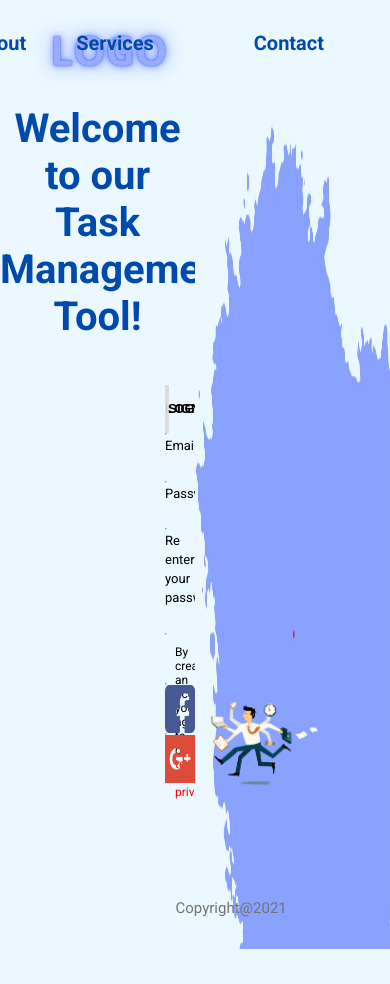
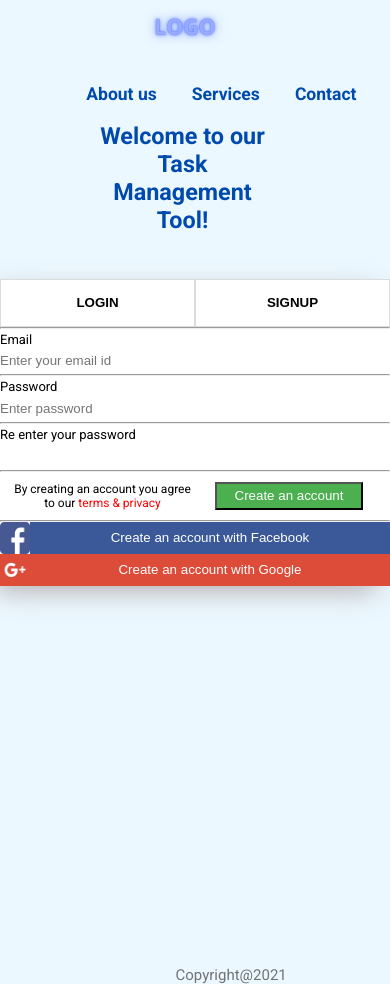
Before and after one commit to Poulami807/Task_Management_Landing_Website, a plain HTML site: page index.html in a window 390 px wide. Shown: the top 984 px of the page. Before the commit the page ends 949 px from the top, so only its background shows below. Drawn offline with Linux system fonts and the light colour scheme.

Commit message:
second commit

```diff
--- a/index.html
+++ b/index.html
@@ -13,7 +13,7 @@
 <body>
     <header>
         <div class="nav__brand">
-            <img src="./assets/logo.png" alt="logo image" class="logo__image" width="220px" height="auto">
+            <img src="./assets/logo.png" alt="logo image" class="logo__image" width="240px" height="auto">
         </div>
         <div class="navbar">
              <nav>
@@ -61,14 +61,13 @@
                          <button type="button" class="create__acc__button">Create an account</button>
                      </div>
                      <hr>
-                     <div class="facebook block" >
+                     <div class="facebook block" style="height: 2em;">
                          <img src="./assets/facebook.png" alt="facebook icon" class="facebook__icon" width="30px">
-                        <button type="button" class="facebook__button">Create an account with Facebook</button>
+                        <button type="button" class="facebook__button" style="border: 0;">Create an account with Facebook</button>
                      </div>
-                     <hr>
-                     <div class="Google block">
+                     <div class="Google block" style="height: 2em;">
                         <img src="./assets/google-plus.png" alt="Google icon" class="google__icon" width="30px">
-                        <button type="button" class="google__button">Create an account with Google</button>
+                        <button type="button" class="google__button" style="border: 0;">Create an account with Google</button>
                     </div>
                 </form>
             </div>
--- a/style.css
+++ b/style.css
@@ -26,6 +26,7 @@
 }
 .navbar__items ul{
     display:flex;
+    flex-wrap: wrap;
     justify-content: flex-end;
     margin:1rem;
 }
@@ -33,7 +34,7 @@
     color:#004AAD;
     text-decoration: none;
     font-weight: bold;
-    font-size: 20px;
+    font-size:20px;
     margin:0 50px;
 }
 .navbar__item:hover{
@@ -139,3 +140,51 @@
   bottom: 50px;
   font-size: 15px;
 }
+@media only screen and (max-width:640px) {
+
+  header{
+    display: flex;
+    flex-flow: column wrap;
+    height: 15vh;
+  }
+  .nav__brand{
+    align-self: center;
+    padding-left: 30px;
+    height: 50%;
+  }
+  .logo__image{
+    width:70%;
+  }
+  .navbar{
+    width: 100%;
+    height: 50%;
+    position: relative;
+    top: 0.3em;
+    margin: 0;
+  }
+  .navbar__item{
+    font-size:4.5vw;
+    padding: 0;
+    margin: 0 1em;
+  }
+  .welcome__heading {
+    width: 50%;
+    font-size: 3vw;
+    text-align: center;
+    position: relative;
+    left: 85px;
+  }
+  .landing__page__content{
+    width:100%;
+  }
+  .sign__up__form{
+    width: 100%;
+    margin: 0;
+  }
+ .landing__image{
+   display: none;
+ }
+ footer{
+   bottom: 0;
+ }
+}
```
